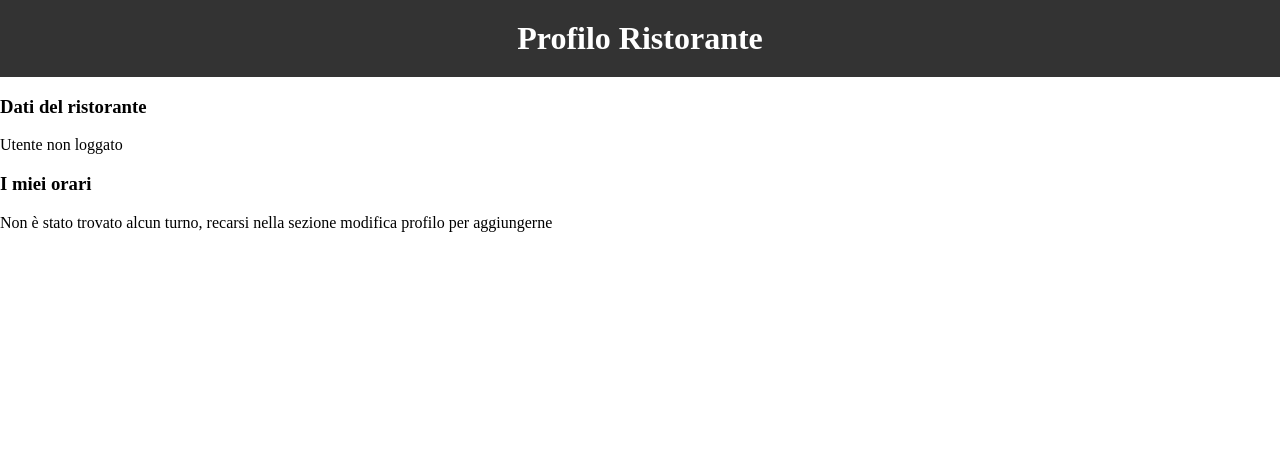
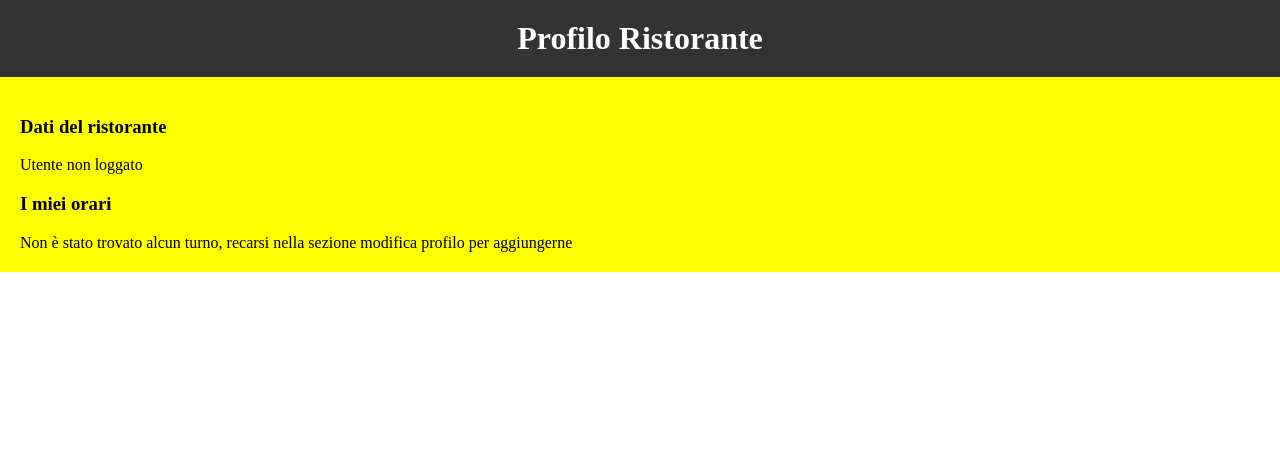
Before and after one commit to IvanCisco/TestGround, a PHP site: page /ProvaConsegnaCopia/frontend/profilo_ristorante.php in a window 1280 px wide. Shown: the part 64-535 px from the top of the page. Run offline with PHP 8.4, Linux system fonts and the light colour scheme; data that the repository does not hold is empty.

Commit message:
section in profilo ristorante

```diff
--- a/ProvaConsegna/applicativo/frontend/profilo_ristorante.php
+++ b/ProvaConsegna/applicativo/frontend/profilo_ristorante.php
@@ -18,6 +18,7 @@
             </div>
         </div>
         <h1>Profilo Ristorante</h1>
+        <section class="page-content">
         <h3>Dati del ristorante </h3>
 
         <?php
@@ -154,5 +155,6 @@
             echo "Non è stato trovato alcun turno, recarsi nella sezione modifica profilo per aggiungerne";
         }
         ?>
+    </section>
     </body>
 </html>
```
